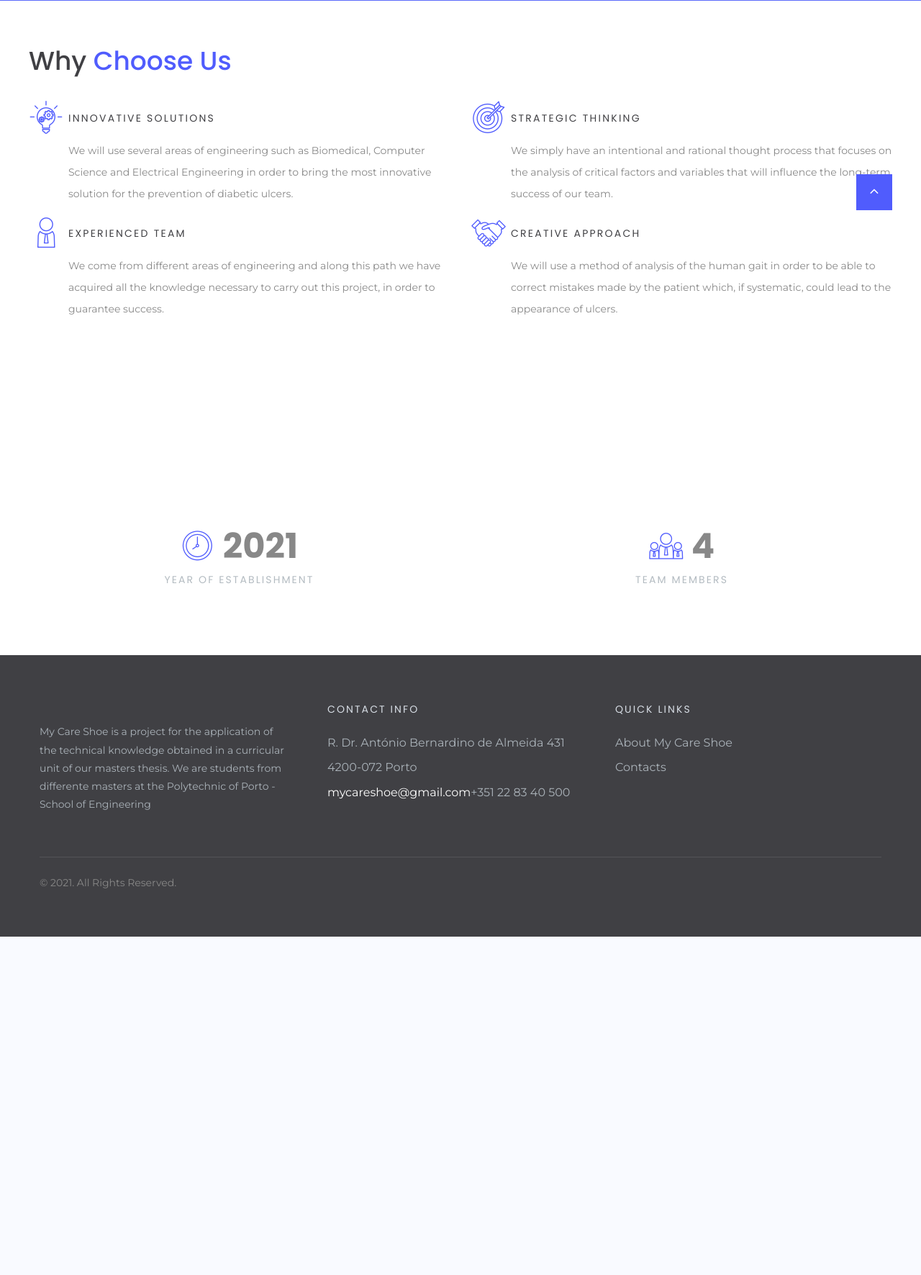
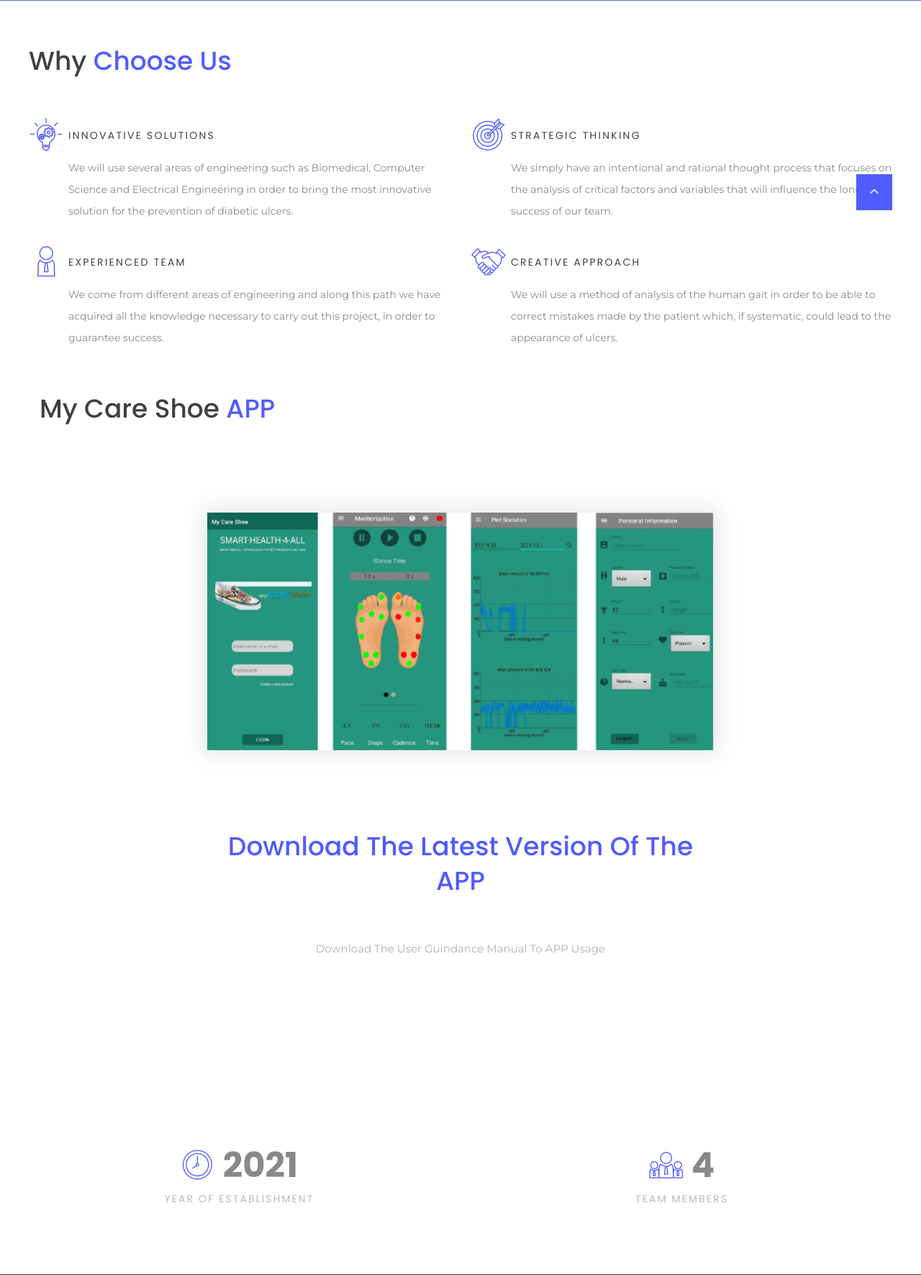
Before and after one commit to joaovsc10/MyCareShoeWebSite, a PHP site: page /about.php in a window 1280 px wide. Shown: the part 568-2339 px from the top of the page at 72% size. Before the commit the page ends 1869 px from the top, so only its background shows below. Run offline with PHP 8.4, Linux system fonts and the light colour scheme.

Commit message:
new user guidance

```diff
--- a/site/about.php
+++ b/site/about.php
@@ -60,25 +60,25 @@
 
         <h3 class="text-capitalize devider-left wow fadeInLeft" data-wow-delay=".2s">Why <span class="text-primary"> Choose us</span></h3>
         <div class="row row-15">
-          <div class="col-xl-6 wow fadeInUp" data-wow-delay=".2s">
+          <div class="col-xl-6 wow fadeInUp mt-4" data-wow-delay=".2s">
             <div class="box-default">
               <div class="box-default-title">Innovative Solutions</div>
               <p class="box-default-description">We will use several areas of engineering such as Biomedical, Computer Science and Electrical Engineering in order to bring the most innovative solution for the prevention of diabetic ulcers.</p><span class="box-default-icon novi-icon icon-lg mercury-icon-lightbulb-gears"></span>
             </div>
           </div>
-          <div class="col-xl-6 wow fadeInUp" data-wow-delay=".3s">
+          <div class="col-xl-6 wow fadeInUp  mt-4" data-wow-delay=".3s">
             <div class="box-default">
               <div class="box-default-title">Strategic Thinking</div>
               <p class="box-default-description">We simply have an intentional and rational thought process that focuses on the analysis of critical factors and variables that will influence the long-term success of our team.</p><span class="box-default-icon novi-icon icon-lg mercury-icon-target-2"></span>
             </div>
           </div>
-          <div class="col-xl-6 wow fadeInUp" data-wow-delay=".4s">
+          <div class="col-xl-6 wow fadeInUp mt-3" data-wow-delay=".4s">
             <div class="box-default">
               <div class="box-default-title">Experienced Team</div>
               <p class="box-default-description">We come from different areas of engineering and along this path we have acquired all the knowledge necessary to carry out this project, in order to guarantee success.</p><span class="box-default-icon novi-icon icon-lg mercury-icon-user"></span>
             </div>
           </div>
-          <div class="col-xl-6 wow fadeInUp" data-wow-delay=".5s">
+          <div class="col-xl-6 wow fadeInUp mt-3" data-wow-delay=".5s">
             <div class="box-default">
               <div class="box-default-title">Creative Approach</div>
               <p class="box-default-description">We will use a method of analysis of the human gait in order to be able to correct mistakes made by the patient which, if systematic, could lead to the appearance of ulcers. </p><span class="box-default-icon novi-icon icon-lg mercury-icon-partners"></span>
@@ -92,10 +92,25 @@
     </div>
 
 
-
-  </section>
+    <div class="container" >
 
 
+        <h3 class="text-capitalize devider-left wow fadeInLeft" data-wow-delay=".2s">My Care Shoe <span class="text-primary"> APP</span></h3>
+</div>
+  <div class="container" style="width:55%; height:55%;" >
+<div class="row row-30 text-center">
+<div class="container section-sm wow fadeInUp " data-wow-delay=".3s">
+        <div class="team-classic-img "><img src="images/app_pictures.png" alt="" style="width:100%; height:100%;" />
+        </div>
+</div>
+        </div>
+<div class="row row-30 text-center">
+        <h3 class="text-capitalize wow fadeInLeft" data-wow-delay=".2s"><span class="text-primary">Download the latest version of the APP</span></h3>
+
+<a href="./files/user_manual_app.pdf" style="margin: 0 auto;font-size: 15px;" class="text-capitalize wow fadeInLeft mt-4" data-wow-delay=".2s" download>Download the user guindance manual to APP usage </a>
+</div>
+</div>
+  </section>
 
   <!--Counters-->
   <section class="style=background-color:gainsboro;">
```
Also changed, not shown: site/images/app_pictures.png (added), site/images/google_play.jpg (added), 1 other file.
